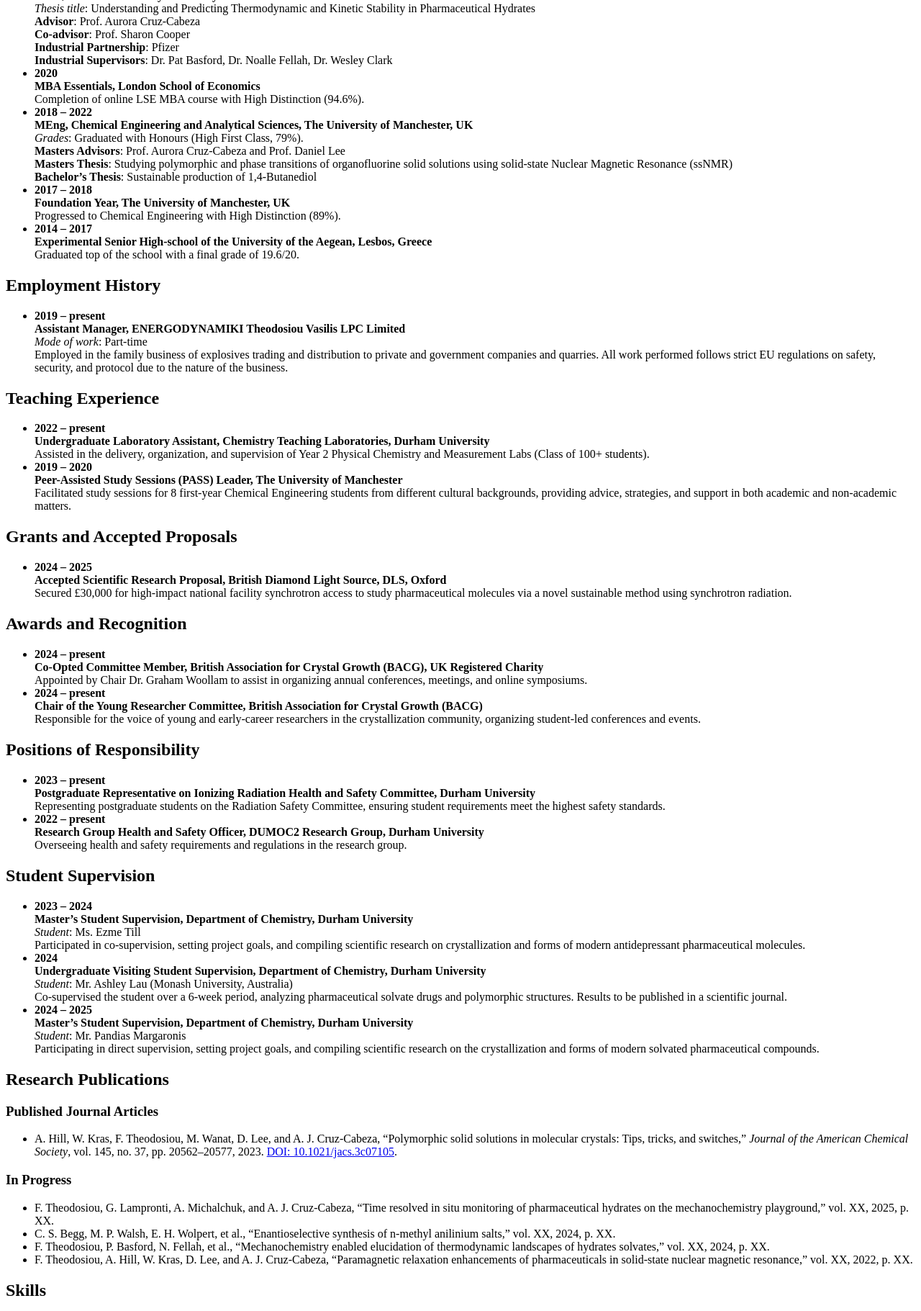
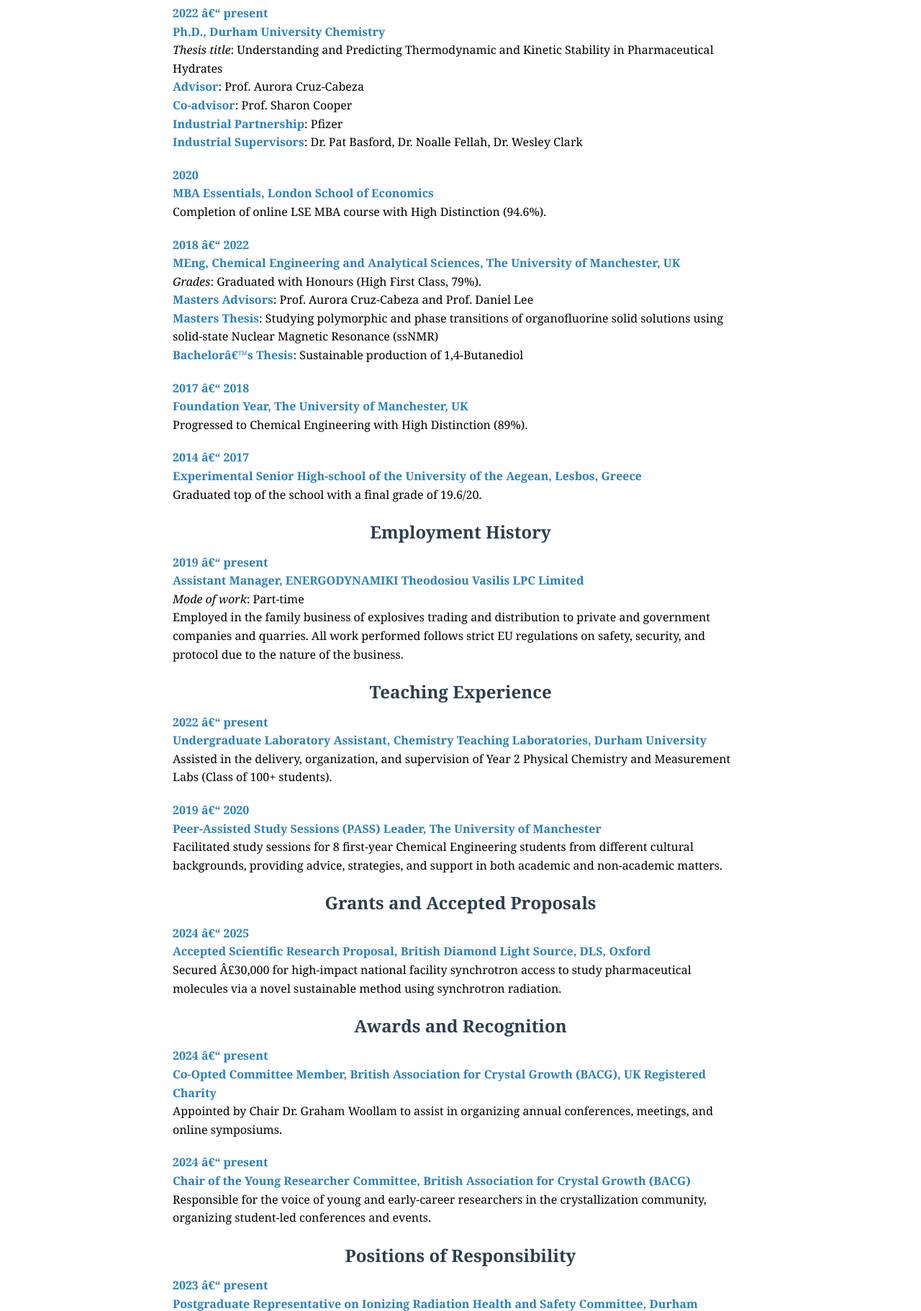
Before and after one commit to FrankTheodosiou/franktheo, a plain HTML site: page index.html in a window 1280 px wide. Shown: the part 288-2109 px from the top of the page at 72% size. Drawn offline with Linux system fonts and the light colour scheme.

Commit message:
Update index.html

```diff
--- a/index.html
+++ b/index.html
@@ -1,4 +1,8 @@
 # Fragkoulis Theodosiou
+
+<!DOCTYPE html>
+<html lang="en">
+<head>
 <table bordercolor="#FFFFFF" >
   <tr>
     <td>
@@ -15,6 +19,43 @@
   </tr>
 </table>
 
+    <meta charset="UTF-8">
+    <meta name="viewport" content="width=device-width, initial-scale=1.0">
+    <title>Educational Qualifications</title>
+    <style>
+        body {
+            font-family: 'Georgia', serif; /* Set a more academic font */
+            line-height: 1.6; /* Improve readability */
+            margin: 20px; /* Add some margin */
+            background-color: #ffffff; /* Set background color */
+            color: #000000; /* Set text color */
+            text-align: center; /* Center text */
+        }
+        h2 {
+            color: #2c3e50; /* Darker color for section headings */
+            margin-top: 20px; /* Add space above headings */
+            margin-bottom: 10px; /* Add space below headings */
+        }
+        h3 {
+            color: #34495e; /* Slightly darker for subsection headings */
+            margin-top: 15px; /* Add space above subsection headings */
+            margin-bottom: 5px; /* Add space below subsection headings */
+        }
+        ul {
+            list-style-type: none; /* Remove bullet points */
+            padding: 0; /* Remove padding */
+            max-width: 800px; /* Limit width for better readability */
+            margin: 0 auto; /* Center the list */
+        }
+        li {
+            margin-bottom: 20px; /* Add space between list items */
+            text-align: left; /* Left-align text within list items */
+        }
+        strong {
+            color: #2980b9; /* Optional: color for bold text */
+        }
+    </style>
+</head>
 <body>
 
     <h2>Educational Qualifications</h2>
@@ -145,3 +186,4 @@
     <p>Available upon request.</p>
 
 </body>
+</html>
```
